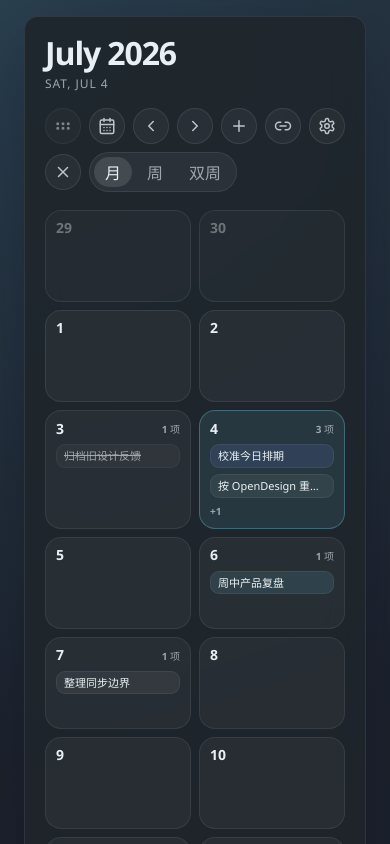
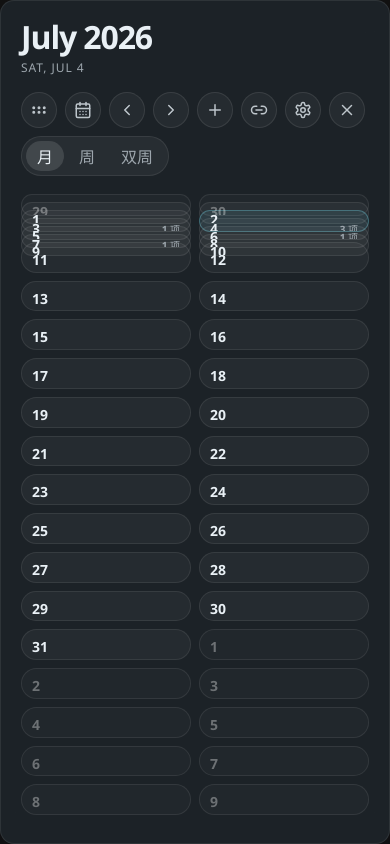
Before and after one commit to sebowang/Dayboard, a React (Vite) app in the folder code/: page / in a window 390 px wide. Shown: the top 844 px of the page. Built offline with nearby package versions, Linux system fonts and the light colour scheme.

Commit message:
Make desktop shell fit widget surface

```diff
--- a/code/src-tauri/capabilities/default.json
+++ b/code/src-tauri/capabilities/default.json
@@ -8,6 +8,7 @@
     "core:window:allow-hide",
     "core:window:allow-set-always-on-top",
     "core:window:allow-set-resizable",
+    "core:window:allow-set-size",
     "core:window:allow-set-skip-taskbar",
     "window-state:default"
   ]
--- a/code/src/App.tsx
+++ b/code/src/App.tsx
@@ -59,7 +59,7 @@ type DragPayload = {
 
 const STORAGE_KEYS = {
   items: "dayboard.items.v1",
-  settings: "dayboard.settings.v3",
+  settings: "dayboard.settings.v4",
 };
 
 const seedItems: DayboardItem[] = [
@@ -140,7 +140,7 @@ const defaultSettings: AppSettings = {
   pinMode: "desktop",
   widgetSize: "standard",
   themeMode: "dark",
-  desktopLocked: true,
+  desktopLocked: false,
   autoStart: false,
   mousePassthrough: false,
 };
@@ -300,6 +300,21 @@ async function applyWindowBehavior(mode: PinMode, locked: boolean) {
   }
 }
 
+async function applyWidgetWindowSize(size: WidgetSize, hasDrawer: boolean) {
+  try {
+    const { getCurrentWindow, LogicalSize } = await import("@tauri-apps/api/window");
+    const dimensions: Record<WidgetSize, { closed: number; open: number; height: number }> = {
+      compact: { closed: 900, open: 1140, height: 660 },
+      standard: { closed: 1120, open: 1390, height: 760 },
+      wide: { closed: 1360, open: 1620, height: 820 },
+    };
+    const next = dimensions[size];
+    await getCurrentWindow().setSize(new LogicalSize(hasDrawer ? next.open : next.closed, next.height));
+  } catch {
+    return;
+  }
+}
+
 function App() {
   const [initialSettings] = useState<AppSettings>(loadSettings);
   const [widgetMode, setWidgetMode] = useState<WidgetMode>(initialSettings.widgetMode);
@@ -373,6 +388,10 @@ function App() {
   useEffect(() => {
     void applyWindowBehavior(pinMode, desktopLocked);
   }, [pinMode, desktopLocked]);
+
+  useEffect(() => {
+    void applyWidgetWindowSize(widgetSize, isGlanceOpen);
+  }, [widgetSize, isGlanceOpen]);
 
   useEffect(() => {
     return () => {
--- a/code/src/styles.css
+++ b/code/src/styles.css
@@ -31,15 +31,22 @@
 
 html,
 body {
-  min-height: 100%;
+  width: 100%;
+  height: 100%;
   margin: 0;
-  background:
-    radial-gradient(circle at top left, rgba(87, 181, 214, 0.18), transparent 32%),
-    linear-gradient(180deg, #202632 0%, #171c25 100%);
+  overflow: hidden;
+  background: transparent;
 }
 
 body {
-  min-height: 100vh;
+  width: 100vw;
+  height: 100vh;
+}
+
+#root {
+  width: 100vw;
+  height: 100vh;
+  overflow: hidden;
 }
 
 button,
@@ -58,12 +65,13 @@ button {
 .desktop-stage {
   --panel-opacity: 0.88;
   display: grid;
-  min-height: 100vh;
-  place-items: center;
-  padding: 40px;
-  background:
-    radial-gradient(circle at top left, rgba(87, 181, 214, 0.18), transparent 32%),
-    linear-gradient(180deg, #202632 0%, #171c25 100%);
+  width: 100vw;
+  height: 100vh;
+  min-height: 0;
+  overflow: hidden;
+  place-items: stretch;
+  padding: 0;
+  background: transparent;
 }
 
 .desktop-stage.theme-light {
@@ -77,9 +85,7 @@ button {
   --border: oklch(18% 0.01 250 / 0.1);
   --accent: oklch(58% 0.13 205);
   --accent-soft: oklch(72% 0.08 200 / 0.2);
-  background:
-    radial-gradient(circle at top left, rgba(74, 156, 190, 0.14), transparent 32%),
-    linear-gradient(180deg, #edf3f6 0%, #dfe7ed 100%);
+  background: transparent;
 }
 
 .theme-light .widget-shell,
@@ -128,22 +134,23 @@ button {
 }
 
 .widget-size-compact .widget-shell {
-  width: min(820px, calc(100vw - 48px));
+  width: 100vw;
 }
 
 .widget-size-standard .widget-shell {
-  width: min(1180px, calc(100vw - 48px));
+  width: 100vw;
 }
 
 .widget-size-wide .widget-shell {
-  width: min(1360px, calc(100vw - 48px));
+  width: 100vw;
 }
 
 .widget-shell {
   display: grid;
   grid-template-columns: minmax(0, 1fr);
-  width: min(1180px, calc(100vw - 48px));
-  min-height: auto;
+  width: 100vw;
+  height: 100vh;
+  min-height: 0;
   overflow: hidden;
   background:
     color-mix(in oklab, oklch(30% 0.018 252 / var(--panel-opacity)) 88%, black 12%);
@@ -171,7 +178,7 @@ button {
 
 .panel--calendar-focus {
   display: grid;
-  grid-template-rows: auto auto;
+  grid-template-rows: auto minmax(0, 1fr);
   gap: 18px;
   min-height: 0;
 }
@@ -287,18 +294,21 @@ button {
   display: grid;
   min-width: 0;
   min-height: 0;
+  overflow: hidden;
 }
 
 .planner-view {
   display: grid;
   min-height: 0;
+  overflow: hidden;
 }
 
 .calendar-month {
   display: grid;
+  grid-template-rows: auto minmax(0, 1fr);
   gap: 8px;
   min-height: 0;
-  align-content: start;
+  overflow: hidden;
 }
 
 .calendar-header,
@@ -317,9 +327,10 @@ button {
 }
 
 .calendar-grid--monthly {
-  grid-template-rows: repeat(6, minmax(92px, auto));
-  align-content: start;
-  height: auto;
+  grid-template-rows: repeat(6, minmax(0, 1fr));
+  align-content: stretch;
+  min-height: 0;
+  height: 100%;
 }
 
 .week-calendar-board,
@@ -355,7 +366,7 @@ button {
 }
 
 .calendar-cell--month {
-  min-height: 92px;
+  min-height: 0;
   padding: 10px;
 }
 
@@ -1227,14 +1238,15 @@ button.status-pill:focus-visible {
 
 @media (max-width: 980px) {
   .desktop-stage {
-    padding: 16px;
+    padding: 0;
   }
 
   .widget-shell,
   .widget-shell--drawer-open {
     grid-template-columns: 1fr;
-    width: min(720px, calc(100vw - 24px));
-    min-height: auto;
+    width: 100vw;
+    height: 100vh;
+    min-height: 0;
   }
 
   .panel {
@@ -1258,7 +1270,7 @@ button.status-pill:focus-visible {
   }
 
   .calendar-grid--monthly {
-    grid-template-rows: repeat(6, minmax(68px, auto));
+    grid-template-rows: repeat(6, minmax(0, 1fr));
   }
 
   .settings-layout {
```
